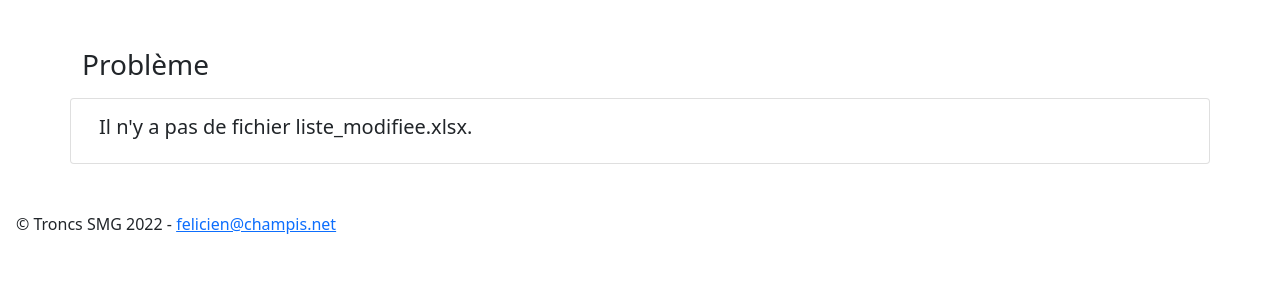
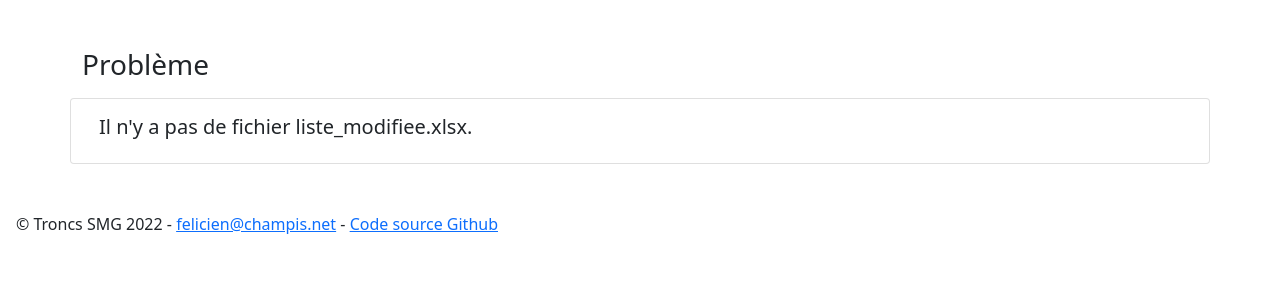
Before and after one commit to feliciencorbat/smg-troncs, a Django app: page /anova/ in a window 1280 px wide. Shown: the part 56-356 px from the top of the page. Run offline with Django 4.2, Linux system fonts and the light colour scheme; the visitor is signed in with stand-in values (Sample User, id 1).

Commit message:
Add github source code link

```diff
--- a/templates/base.html
+++ b/templates/base.html
@@ -64,7 +64,7 @@
 </nav>
 {% block content %}{% endblock content %}
 <footer class="ms-3">
-    <p class="mt-5">© Troncs SMG 2022 - <a href="mailto:felicien@champis.net">felicien@champis.net</a></p>
+    <p class="mt-5">© Troncs SMG 2022 - <a href="mailto:felicien@champis.net">felicien@champis.net</a> - <a href="https://github.com/feliciencorbat/smg-troncs">Code source Github</a></p>
 </footer>
 <script src="https://cdn.jsdelivr.net/npm/bootstrap@5.1.3/dist/js/bootstrap.bundle.min.js" integrity="sha384-ka7Sk0Gln4gmtz2MlQnikT1wXgYsOg+OMhuP+IlRH9sENBO0LRn5q+8nbTov4+1p" crossorigin="anonymous"></script>
 </body>
```
